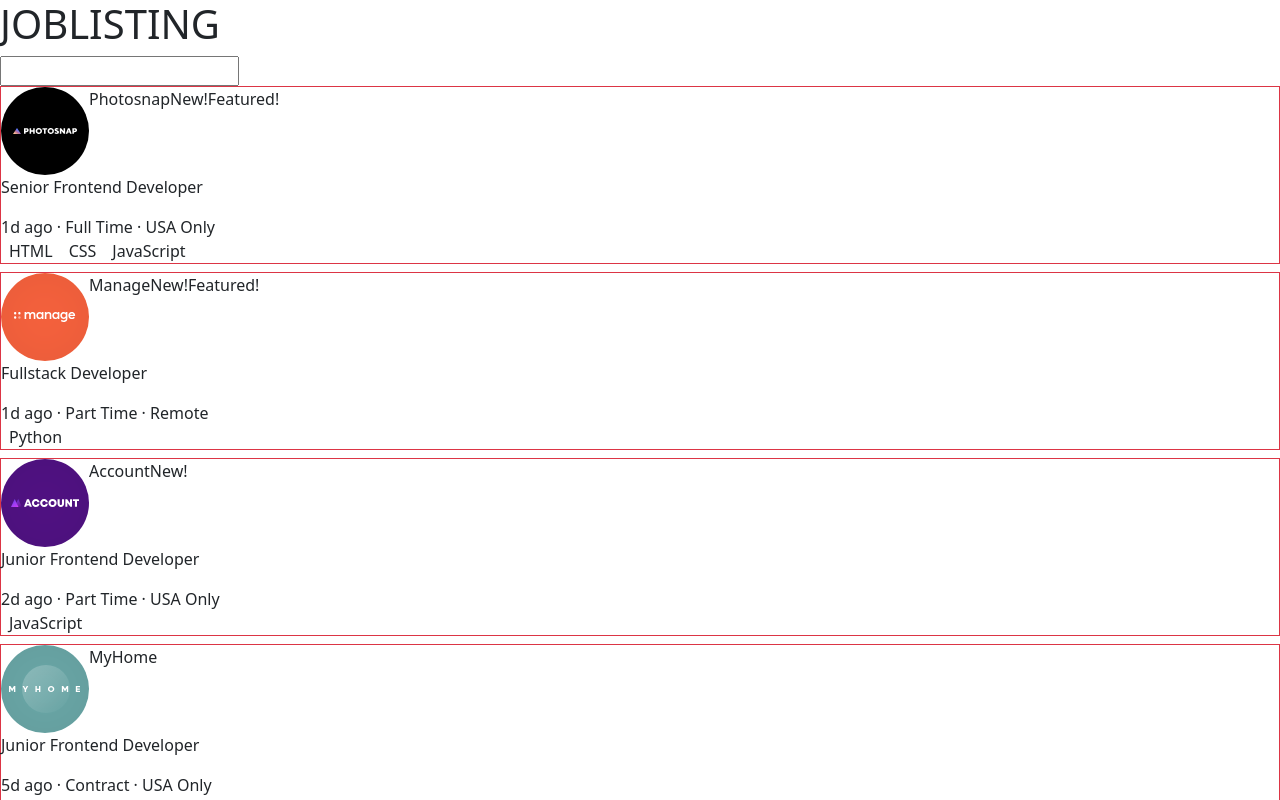
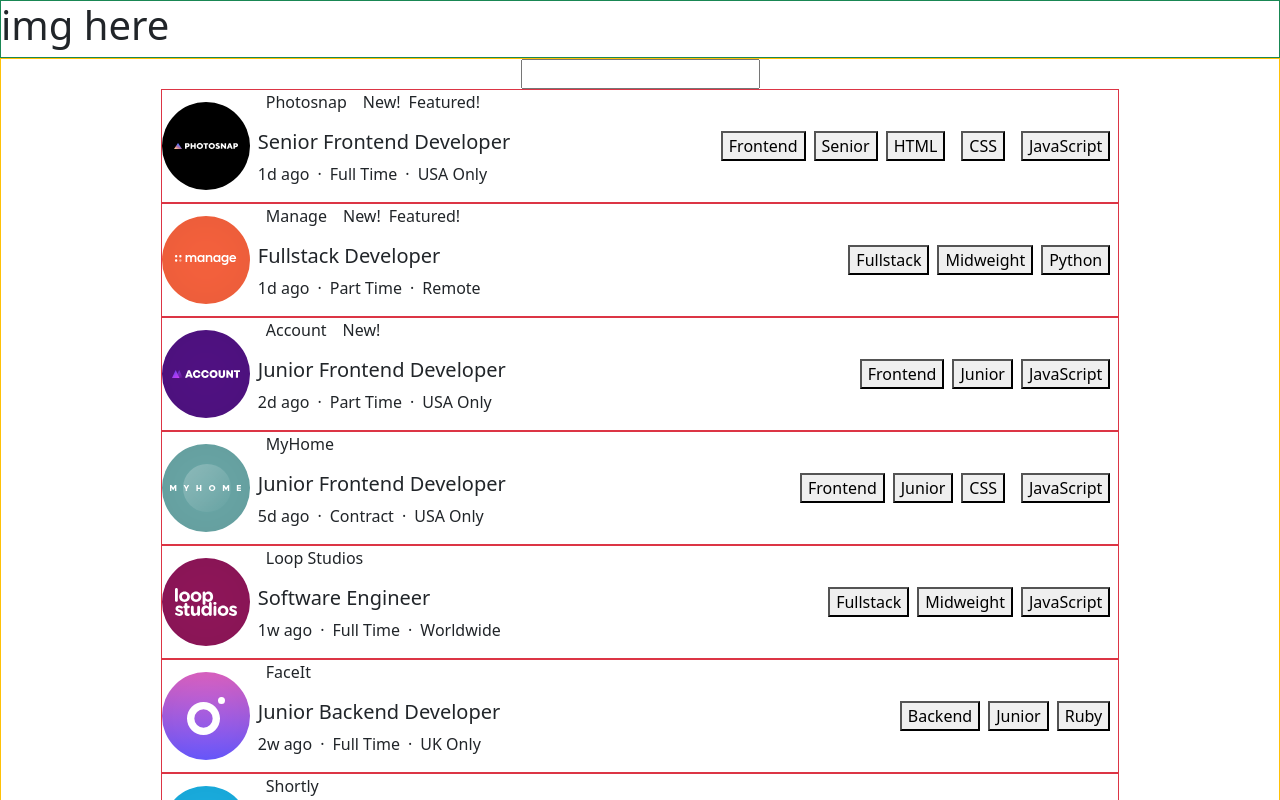
Before and after one commit to Jmnahan/job-listings-with-filtering, a Vue app: page / in a window 1280 px wide. Shown: the top 800 px of the page. Built offline with nearby package versions, Linux system fonts and the light colour scheme.

Commit message:
semantic html

```diff
--- a/src/App.vue
+++ b/src/App.vue
@@ -3,5 +3,10 @@
 </script>
 
 <template>
-  <JobListing />
+  <header class="border border-success">
+    <h1>img here</h1>
+  </header>
+  <main class="d-flex flex-column justify-content-center align-items-center border border-warning">
+    <JobListing />
+  </main>
 </template>
--- a/src/components/JobListing.vue
+++ b/src/components/JobListing.vue
@@ -16,39 +16,54 @@
 </script>
 
 <template>
-  <h1>JOBLISTING</h1>
   <input type="text" v-model="search"/>
-  <div v-for="data in filteredData" :key="data.id">
-    <ul class="list-unstyled">
-      <li class="border border-danger mb-2">
-        <div class="d-flex">
-          <img :src="data.logo" alt="SVG logo">
-          <p>{{ data.company }}</p>
-          <p v-if="data.new == true">New!</p>
-          <p v-if="data.featured == true">Featured!</p>
-        </div>
-        <p>{{ data.position }}</p>
-        <div>{{ data.postedAt }} · {{ data.contract }} · {{ data.location }}</div>
-        <span v-for="languages in data.languages" :key="languages" class="mx-2">
-          {{ languages }}
-        </span>
-      </li>
-    </ul>
-  </div>
+  <section v-for="data in filteredData" :key="data.id" class="border border-danger d-flex w-75">
+    <img :src="data.logo" alt="SVG logo" class="h-50 my-auto">
+    <article class="mx-2">
+      <div class="d-flex">
+        <p class="mx-2">{{ data.company }}</p>
+        <p v-if="data.new == true" class="mx-2" >New!</p>
+        <p v-if="data.featured == true">Featured!</p>
+      </div>
+      <h5>{{ data.position }}</h5>
+      <ul class="list-unstyled d-flex">
+        <li>{{ data.postedAt }}</li>
+        <span class="mx-2">·</span>
+        <li>{{ data.contract }}</li>
+        <span class="mx-2">·</span>
+        <li>{{ data.location }}</li>
+      </ul>
+    </article>
+    <aside class="ms-auto my-auto">
+      <button class="mx-2">{{ data.role }}</button>
+      <button>{{ data.level }}</button>
+      <button v-for="languages in data.languages" :key="languages" class="mx-2">{{ languages }}</button>
+    </aside>
+  </section>
 
-  <ul v-if="search === ''" class="list-unstyled">
-    <li v-for="dataJson in dataJson" :key="dataJson.id" class="border border-danger mb-2">
+  <template v-for="dataJson in dataJson" :key="dataJson.id">
+    <section v-if="search === ''" class="border border-danger d-flex w-75">
+    <img :src="dataJson.logo" alt="SVG logo" class="h-50 my-auto">
+    <article class="mx-2">
       <div class="d-flex">
-        <img :src="dataJson.logo" alt="SVG logo">
-        <p>{{ dataJson.company }}</p>
-        <p v-if="dataJson.new == true">New!</p>
+        <p class="mx-2">{{ dataJson.company }}</p>
+        <p v-if="dataJson.new == true" class="mx-2" >New!</p>
         <p v-if="dataJson.featured == true">Featured!</p>
       </div>
-        <p>{{ dataJson.position }}</p>
-      <div>{{ dataJson.postedAt }} · {{ dataJson.contract }} · {{ dataJson.location }}</div>
-      <span v-for="languages in dataJson.languages" :key="languages" class="mx-2">
-        {{ languages }}
-      </span>
-    </li>
-  </ul>
+      <h5>{{ dataJson.position }}</h5>
+      <ul class="list-unstyled d-flex">
+        <li>{{ dataJson.postedAt }}</li>
+        <span class="mx-2">·</span>
+        <li>{{ dataJson.contract }}</li>
+        <span class="mx-2">·</span>
+        <li>{{ dataJson.location }}</li>
+      </ul>
+    </article>
+    <aside class="ms-auto my-auto">
+      <button class="mx-2">{{ dataJson.role }}</button>
+      <button>{{ dataJson.level }}</button>
+      <button v-for="languages in dataJson.languages" :key="languages" class="mx-2">{{ languages }}</button>
+    </aside>
+    </section>
+  </template>
 </template>
```
Also changed, not shown: 2 other files (tests, documents, lock files or other folders).
